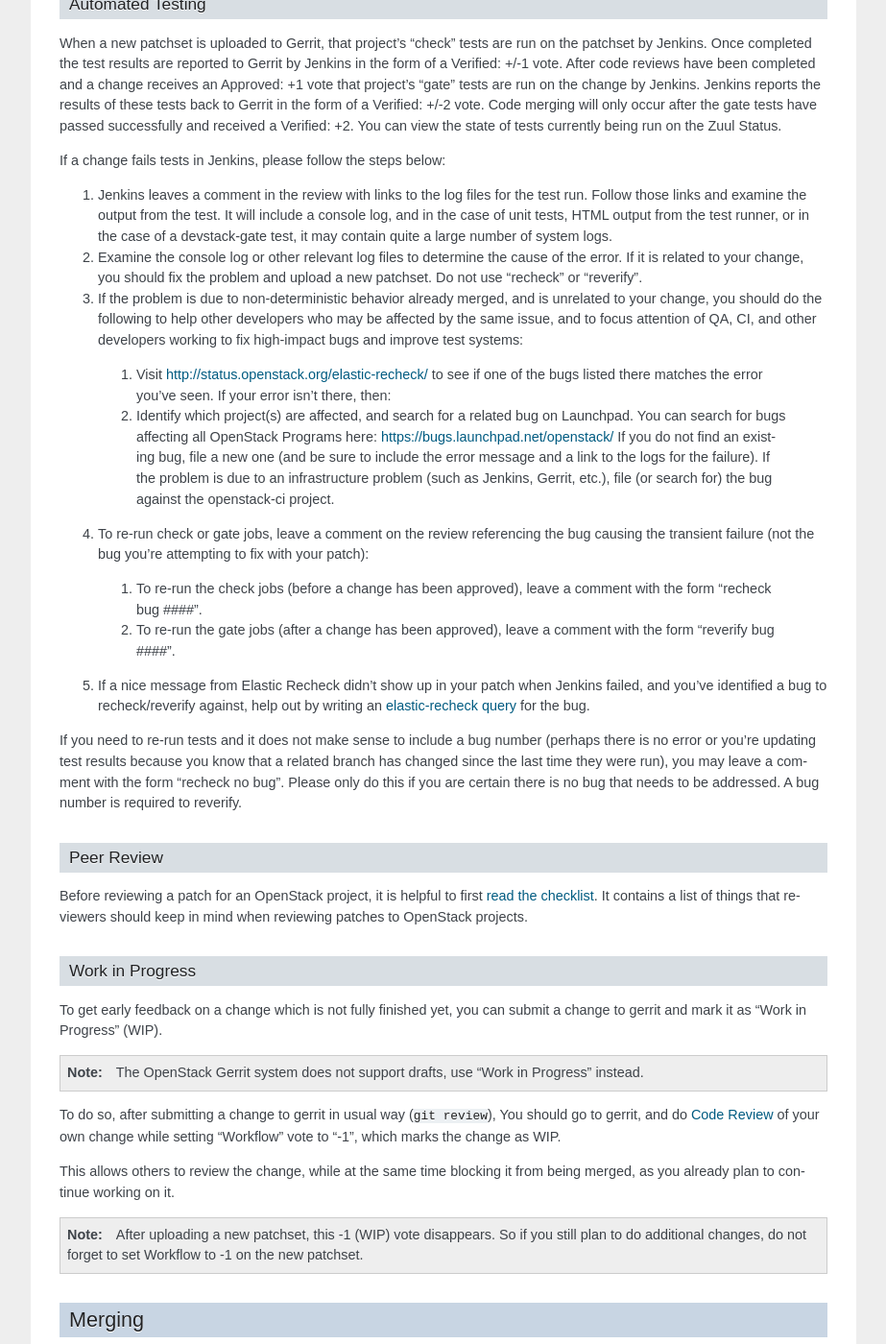
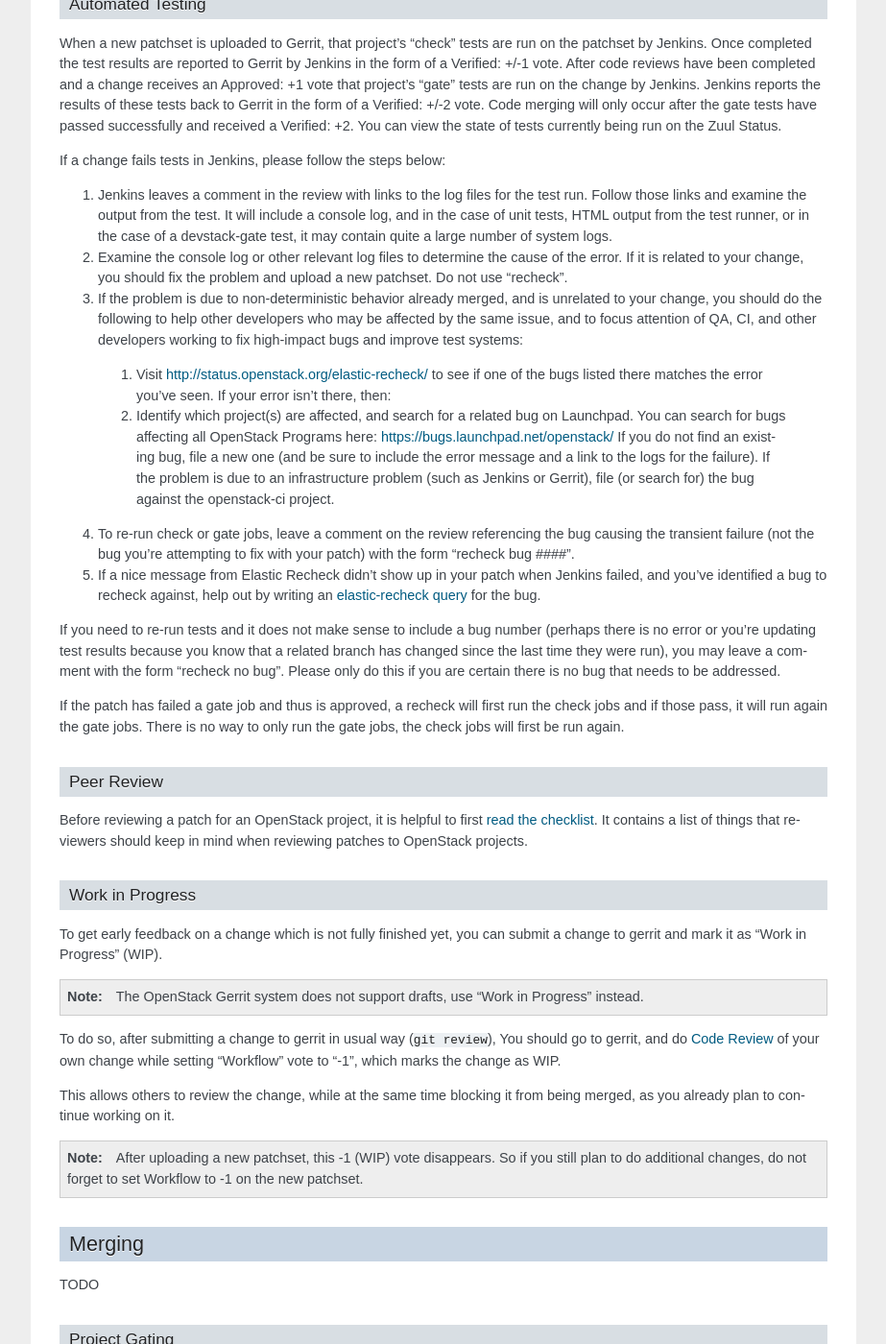
Before and after one commit to openstack-archive/infra-manual, a Sphinx documentation site: the page built from doc/source/developers.rst, in a window 1280 px wide and 1400 px high, scrolled down 6335 px. Shown: the whole window at 96% size, without its empty margins (198-1121 px from the left). Built offline with Sphinx 7.4.7, drawn with Linux system fonts in a browser that asks for light colours.

Commit message:
Rework Automated Testing section
Remove reverify and add documentation about behaviour when
recheck is done for an approved patch.
Wrap overlong lines.
Reword a bit.

Change-Id: Ifdbe76a1c9ebb655db44934c75e6fd0ad8648b28

```diff
--- a/doc/source/developers.rst
+++ b/doc/source/developers.rst
@@ -377,21 +377,54 @@
 
 If a change fails tests in Jenkins, please follow the steps below:
 
-1. Jenkins leaves a comment in the review with links to the log files for the test run. Follow those links and examine the output from the test. It will include a console log, and in the case of unit tests, HTML output from the test runner, or in the case of a devstack-gate test, it may contain quite a large number of system logs.
-2. Examine the console log or other relevant log files to determine the cause of the error. If it is related to your change, you should fix the problem and upload a new patchset. Do not use "recheck" or "reverify".
-3. If the problem is due to non-deterministic behavior already merged, and is unrelated to your change, you should do the following to help other developers who may be affected by the same issue, and to focus attention of QA, CI, and other developers working to fix high-impact bugs and improve test systems:
+1. Jenkins leaves a comment in the review with links to the log files
+   for the test run. Follow those links and examine the output from
+   the test. It will include a console log, and in the case of unit
+   tests, HTML output from the test runner, or in the case of a
+   devstack-gate test, it may contain quite a large number of system
+   logs.
+2. Examine the console log or other relevant log files to determine
+   the cause of the error. If it is related to your change, you should
+   fix the problem and upload a new patchset. Do not use "recheck".
+3. If the problem is due to non-deterministic behavior already merged,
+   and is unrelated to your change, you should do the following to
+   help other developers who may be affected by the same issue, and to
+   focus attention of QA, CI, and other developers working to fix
+   high-impact bugs and improve test systems:
 
-  1. Visit http://status.openstack.org/elastic-recheck/ to see if one of the bugs listed there matches the error you've seen. If your error isn't there, then:
-  2. Identify which project(s) are affected, and search for a related bug on Launchpad. You can search for bugs affecting all OpenStack Programs here: https://bugs.launchpad.net/openstack/ If you do not find an existing bug, file a new one (and be sure to include the error message and a link to the logs for the failure). If the problem is due to an infrastructure problem (such as Jenkins, Gerrit, etc.), file (or search for) the bug against the openstack-ci project.
+  1. Visit http://status.openstack.org/elastic-recheck/ to see if one
+     of the bugs listed there matches the error you've seen. If your
+     error isn't there, then:
+  2. Identify which project(s) are affected, and search for a related
+     bug on Launchpad. You can search for bugs affecting all OpenStack
+     Programs here: https://bugs.launchpad.net/openstack/ If you do
+     not find an existing bug, file a new one (and be sure to include
+     the error message and a link to the logs for the failure). If the
+     problem is due to an infrastructure problem (such as Jenkins or
+     Gerrit), file (or search for) the bug against the openstack-ci
+     project.
 
-4. To re-run check or gate jobs, leave a comment on the review referencing the bug causing the transient failure (not the bug you're attempting to fix with your patch):
+4. To re-run check or gate jobs, leave a comment on the review
+   referencing the bug causing the transient failure (not the bug
+   you're attempting to fix with your patch) with the form "recheck bug ####".
 
-  1. To re-run the check jobs (before a change has been approved), leave a comment with the form "recheck bug ####".
-  2. To re-run the gate jobs (after a change has been approved), leave a comment with the form "reverify bug ####".
+5. If a nice message from Elastic Recheck didn't show up in your patch
+   when Jenkins failed, and you've identified a bug to recheck
+   against, help out by writing an `elastic-recheck query
+   <http://docs.openstack.org/infra/elastic-recheck/readme.html>`_ for
+   the bug.
 
-5. If a nice message from Elastic Recheck didn't show up in your patch when Jenkins failed, and you've identified a bug to recheck/reverify against, help out by writing an `elastic-recheck query <http://docs.openstack.org/infra/elastic-recheck/readme.html>`_ for the bug.
+If you need to re-run tests and it does not make sense to include a
+bug number (perhaps there is no error or you're updating test results
+because you know that a related branch has changed since the last time
+they were run), you may leave a comment with the form "recheck no
+bug". Please only do this if you are certain there is no bug that
+needs to be addressed.
 
-If you need to re-run tests and it does not make sense to include a bug number (perhaps there is no error or you're updating test results because you know that a related branch has changed since the last time they were run), you may leave a comment with the form "recheck no bug". Please only do this if you are certain there is no bug that needs to be addressed. A bug number is required to reverify.
+If the patch has failed a gate job and thus is approved, a recheck
+will first run the check jobs and if those pass, it will run again the
+gate jobs. There is no way to only run the gate jobs, the check jobs
+will first be run again.
 
 Peer Review
 -----------
```
